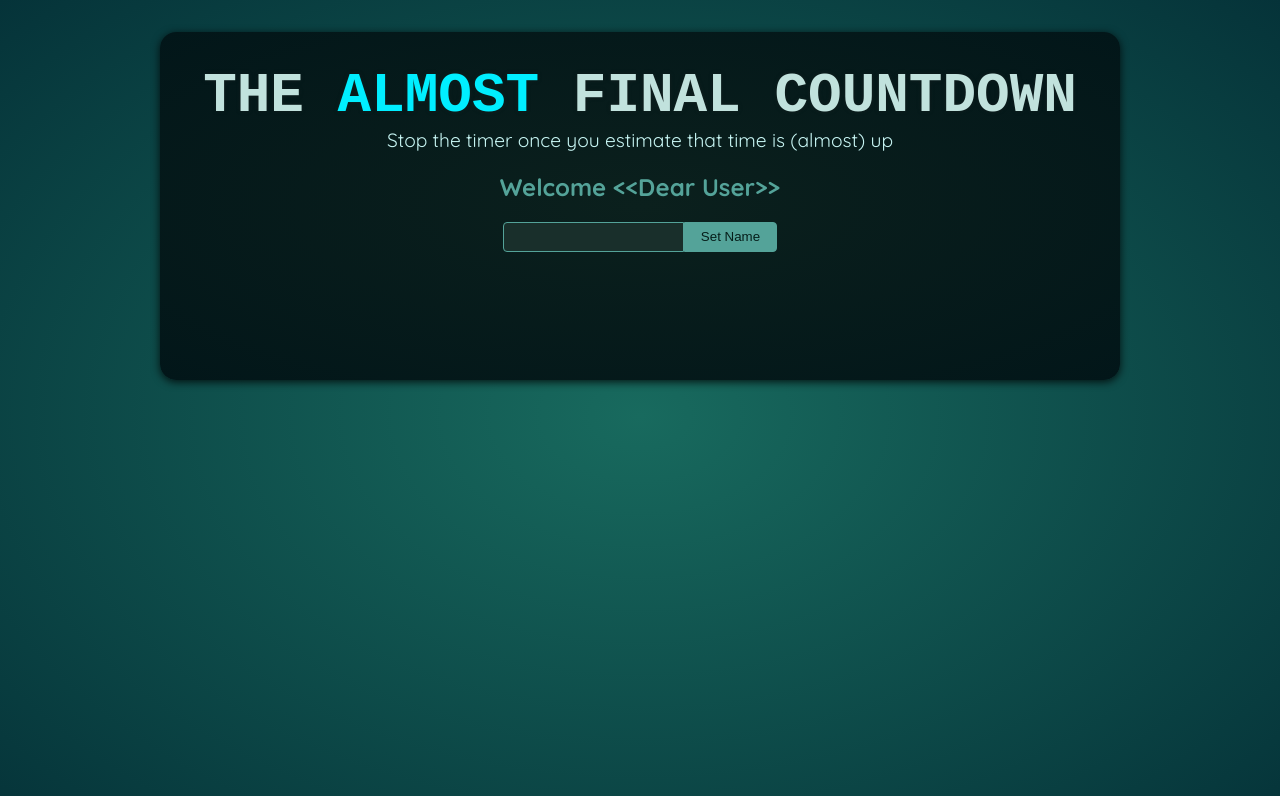
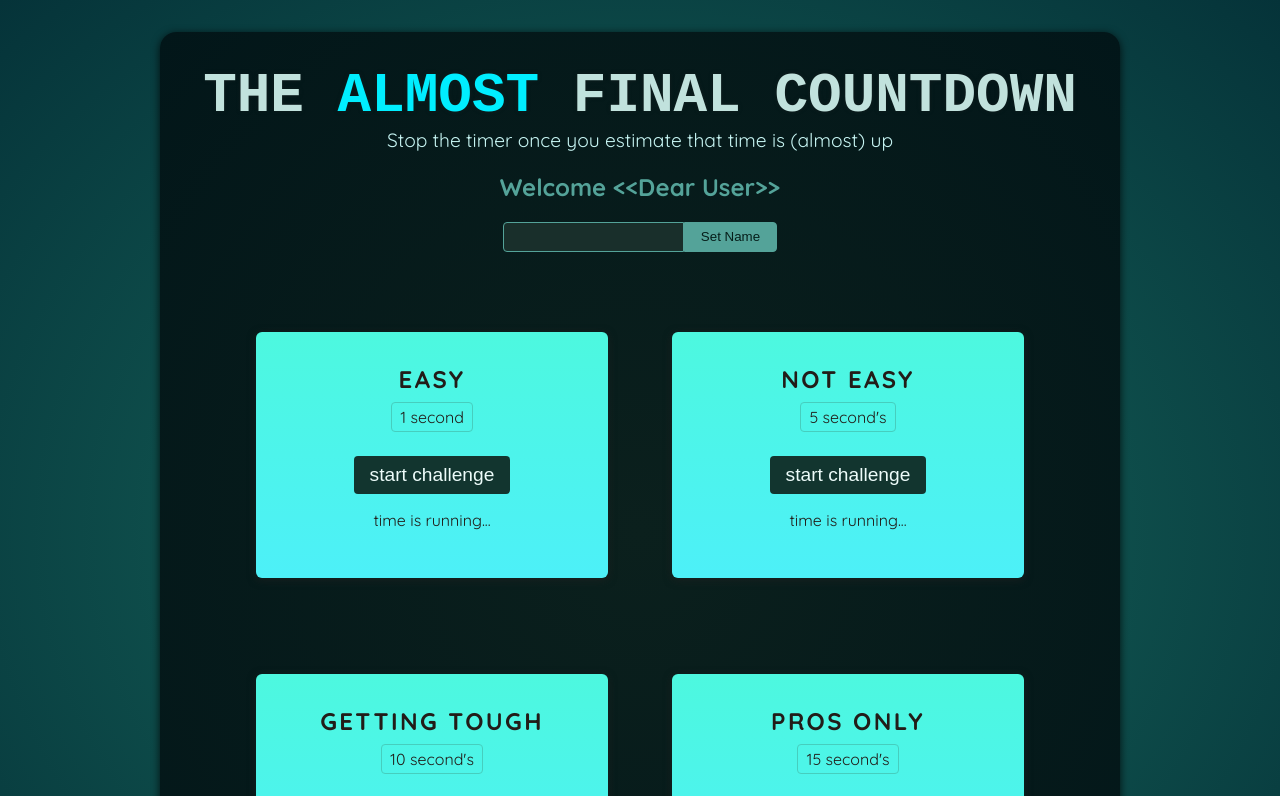
Before and after one commit to sadeghshokhan/stopwatch-challange, a React (Vite) app: page / in a window 1280 px wide. Shown: the top 796 px of the page. Built offline with nearby package versions, Linux system fonts and the light colour scheme; a web font is replaced by a local one.

Commit message:
creat new component <<TimerChallenge>> for varity of challenge

```diff
--- a/src/App.jsx
+++ b/src/App.jsx
@@ -1,10 +1,16 @@
 import Player from './components/Player.jsx';
+import TimerChallenge from './components/TimerChallenge.jsx';
 
 function App() {
   return (
     <>
       <Player />
-      <div id="challenges"></div>
+      <div id="challenges">
+        <TimerChallenge title={"Easy"} targetTime={1}/>
+        <TimerChallenge title={"Not easy"} targetTime={5}/>
+        <TimerChallenge title={"Getting tough"} targetTime={10}/>
+        <TimerChallenge title={"Pros only"} targetTime={15}/>
+      </div>
     </>
   );
 }
--- /dev/null
+++ b/src/components/TimerChallenge.jsx
@@ -0,0 +1,16 @@
+export default function TimerChallenge({title , targetTime}){
+    return (
+        <section className= "challenge">
+            <h2>{title}</h2>
+            <p className="challenge-time">
+                {targetTime} second{targetTime > 1 ? "'s" : ""}
+            </p>
+            <button>
+                start challenge
+            </button>
+            <p className="">
+                time is running...
+            </p>
+        </section>
+    )
+}
```
